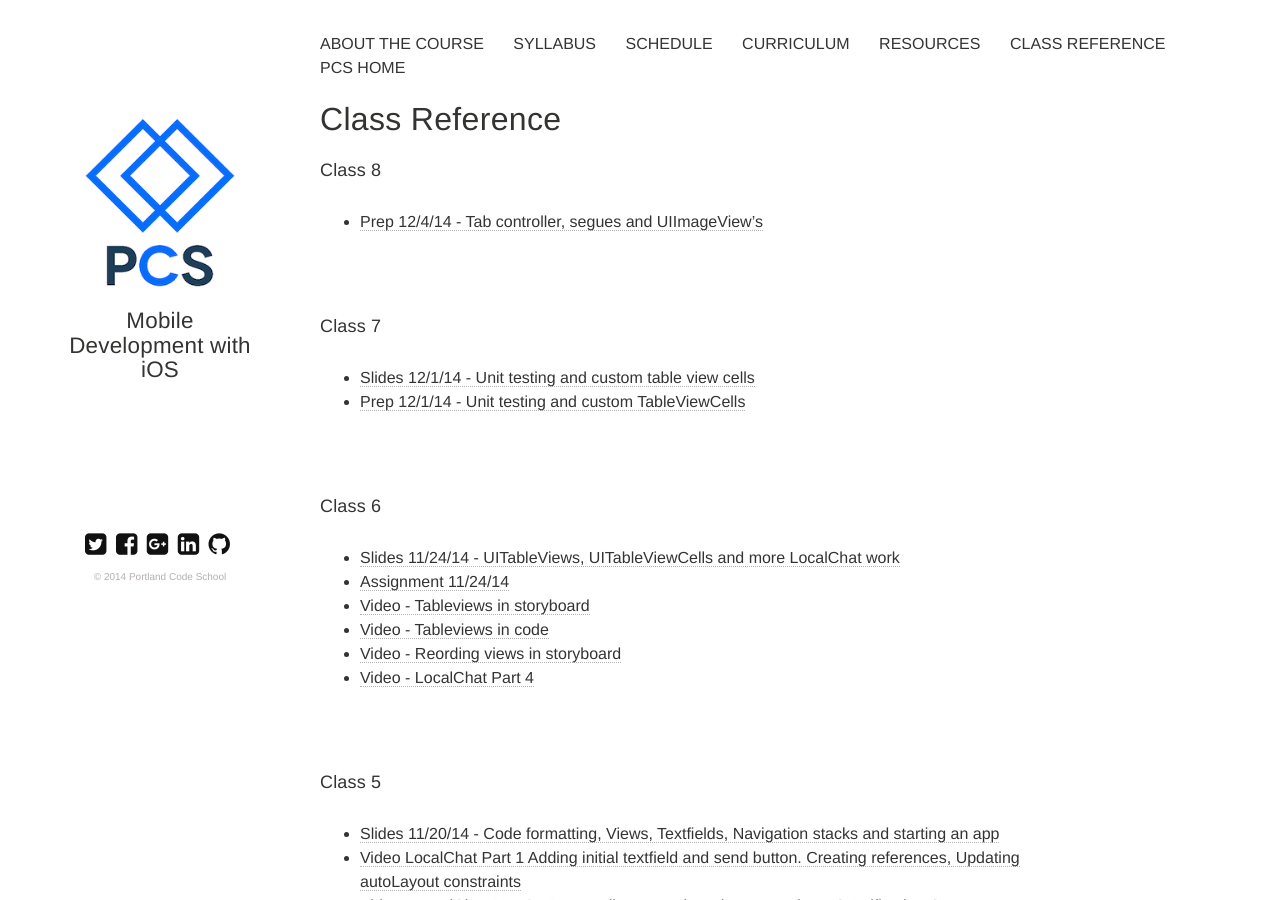
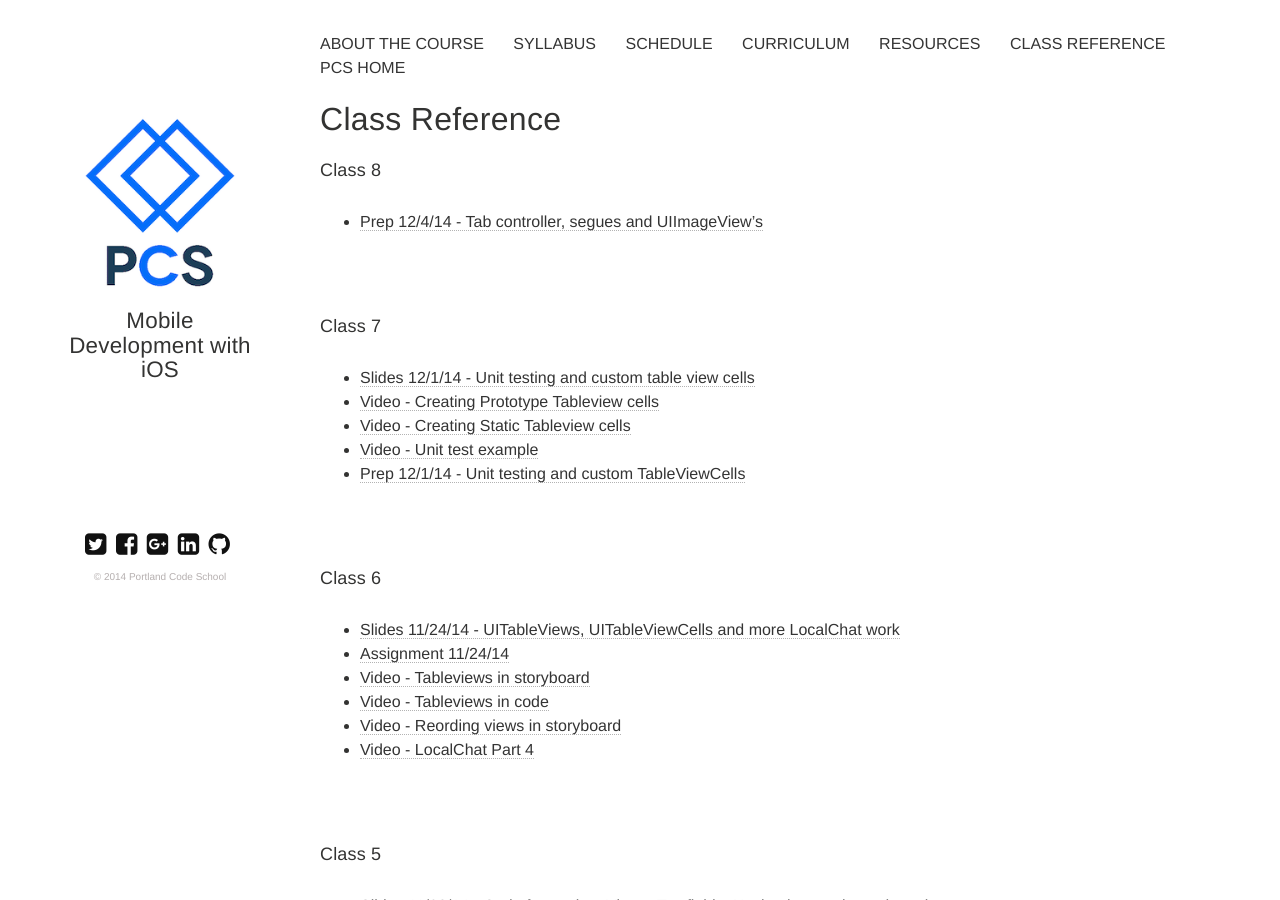
Before and after one commit to portlandcodeschool/ios, a Jekyll site: the page built from reference.md, in a window 1280 px wide and 900 px high. Built offline with Jekyll 4.4.1, drawn with Linux system fonts in a browser that asks for light colours; nearby versions of some CDN libraries.

Commit message:
Update reference.md

```diff
--- a/reference.md
+++ b/reference.md
@@ -10,6 +10,9 @@ tags: [reference]
 
 ####Class 7
 * [Slides 12/1/14 - Unit testing and custom table view cells](https://docs.google.com/presentation/d/15AayvaGgGFiCDx4wjBjYkBkSKVEWy1mAryny25Rrnxs/edit?usp=sharing)
+* [Video - Creating Prototype Tableview cells](https://drive.google.com/file/d/0B1jxDrjd4WIaald1UVlnakswYk0/view?usp=sharing)
+* [Video - Creating Static Tableview cells](https://drive.google.com/file/d/0B1jxDrjd4WIaLVQxNm9EYlRqVzA/view?usp=sharing)
+* [Video - Unit test example](https://drive.google.com/file/d/0B1jxDrjd4WIabjVEcmw0aW5OUTQ/view?usp=sharing)
 * [Prep 12/1/14 - Unit testing and custom TableViewCells](https://docs.google.com/presentation/d/186-RjOPWLSo3OhnLs6XG3qEyWydA75wIwWXVE3fZ4zk/edit?usp=sharing)
 
 ####Class 6
```
